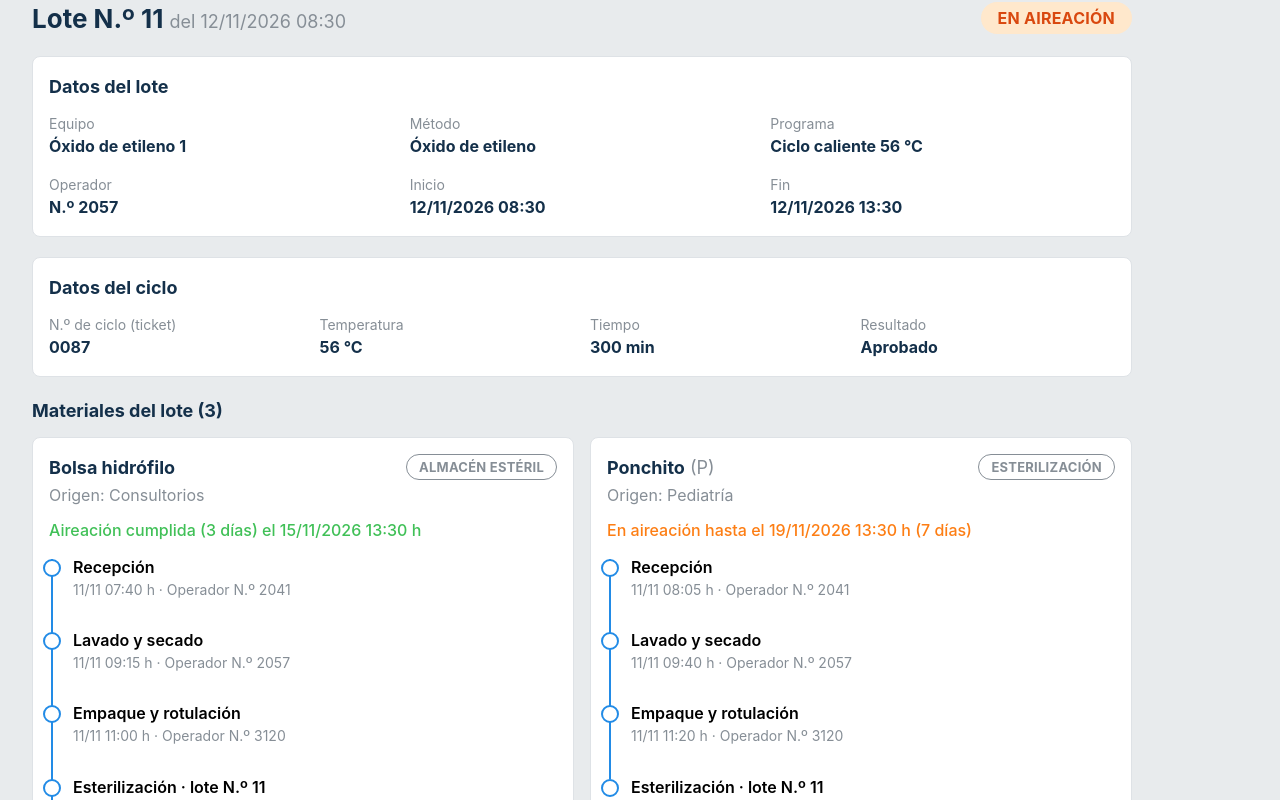
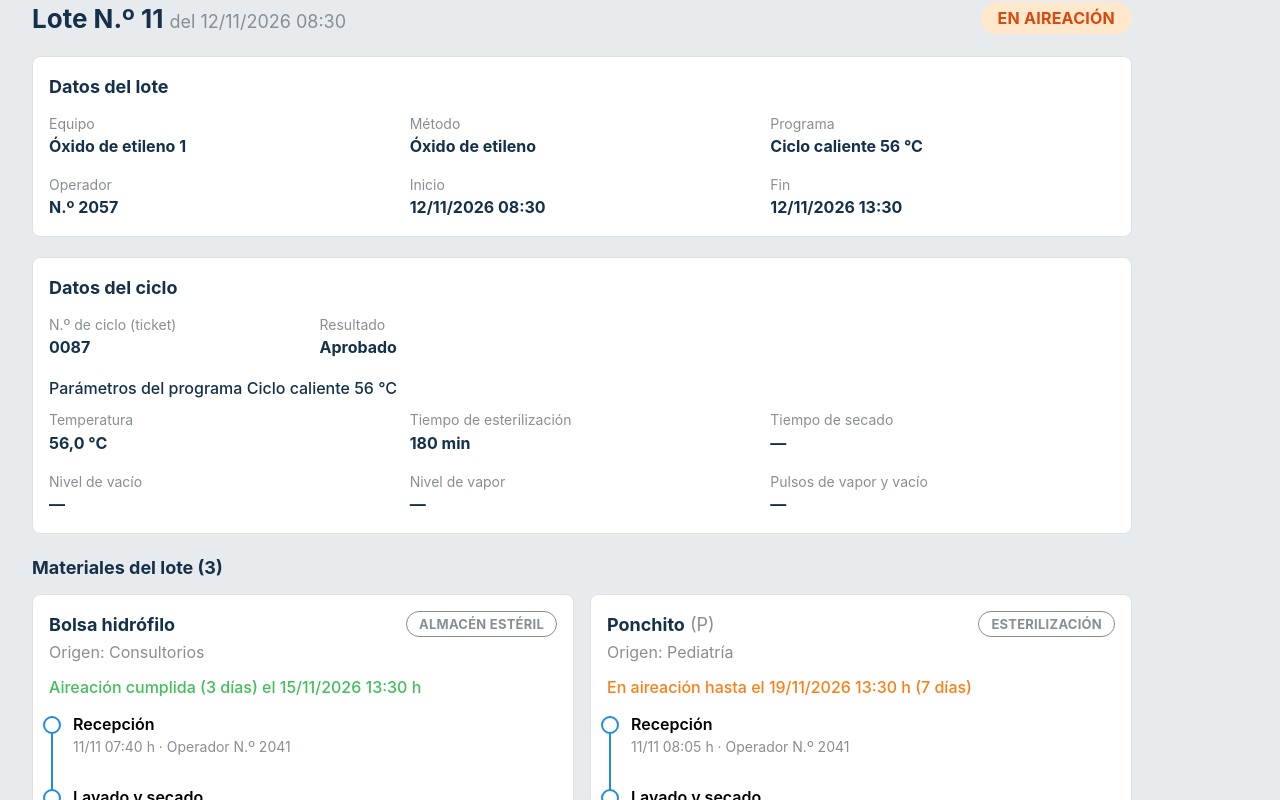
Before and after one commit to hernan-wolf-93/ciclo, a React (Vite) app in the folder frontend/: page /lotes in a window 1280 px wide. Both pictures are taken after a click on the element 582 px from the left and 583 px from the top of the page. Shown: the part 720-1520 px from the top of the page. Built offline with nearby package versions, Linux system fonts and the light colour scheme.

Commit message:
feat: datos del ciclo desde los parámetros del programa y lote.numero_ciclo

```diff
--- a/frontend/src/mocks/lotes.ts
+++ b/frontend/src/mocks/lotes.ts
@@ -34,13 +34,47 @@ const EQUIPOS: Equipo[] = [
   { id: 5, nombre: 'Óxido de etileno 1', metodo_id: 3, metodo: metodo(3) },
 ]
 
+// * Parámetros reales del autoclave, tomados de las fotos de su panel
+// * (informe del autoclave, 13/11/2026).
+// ! Los parámetros de programa y los programas Líquidos y Priones necesitan
+// ! la migración 0008: hoy la base solo tiene nombre y metodo_id, y carga
+// ! Textil, Instrumental y Gomas.
 const PROGRAMAS: Programa[] = [
-  { id: 1, nombre: 'Textil 134 °C', metodo_id: 1 },
-  { id: 2, nombre: 'Instrumental 134 °C', metodo_id: 1 },
-  { id: 3, nombre: 'Gomas 121 °C', metodo_id: 1 },
-  // ? Confirmado por el servicio, pero todavía no está en la base:
-  // ? el DER lo prevé en la migración 0008.
-  { id: 4, nombre: 'Ciclo caliente 56 °C', metodo_id: 3 },
+  {
+    id: 1, nombre: 'Textil 134 °C', metodo_id: 1,
+    temperatura_c: 134, tiempo_esterilizacion_min: 10, tiempo_secado_min: 10,
+    vacio_bar: -0.75, vapor_bar: 1, pulsos: 2,
+  },
+  {
+    id: 2, nombre: 'Instrumental 134 °C', metodo_id: 1,
+    temperatura_c: 134, tiempo_esterilizacion_min: 20, tiempo_secado_min: 30,
+    vacio_bar: -0.75, vapor_bar: 1, pulsos: 1,
+  },
+  // ? En la base se llama "Gomas 121 °C"; en el panel del autoclave, "Termolábil".
+  // ? Falta confirmar con el servicio que son el mismo programa.
+  {
+    id: 3, nombre: 'Termolábil 121 °C', metodo_id: 1,
+    temperatura_c: 121, tiempo_esterilizacion_min: 20, tiempo_secado_min: 20,
+    vacio_bar: -0.75, vapor_bar: 0.8, pulsos: 2,
+  },
+  {
+    id: 4, nombre: 'Líquidos 121 °C', metodo_id: 1,
+    temperatura_c: 121, tiempo_esterilizacion_min: 20, tiempo_secado_min: 0,
+    vacio_bar: -0.4, vapor_bar: 0, pulsos: 0,
+  },
+  {
+    id: 5, nombre: 'Priones 134 °C', metodo_id: 1,
+    temperatura_c: 134, tiempo_esterilizacion_min: 60, tiempo_secado_min: 20,
+    vacio_bar: -0.75, vapor_bar: 1, pulsos: 2,
+  },
+  // ? Nombre confirmado por el servicio. El informe solo cubre el autoclave.
+  // ? Los 180 min salen de una foto del panel del equipo de óxido de etileno,
+  // ? que muestra "Ciclo 55°C" (no 56): falta confirmarlo. El resto, sin dato.
+  {
+    id: 6, nombre: 'Ciclo caliente 56 °C', metodo_id: 3,
+    temperatura_c: 56, tiempo_esterilizacion_min: 180, tiempo_secado_min: null,
+    vacio_bar: null, vapor_bar: null, pulsos: null,
+  },
 ]
 
 const ETAPAS: Etapa[] = [
@@ -163,7 +197,7 @@ const loteViejo: LoteDetalle = {
   equipo: equipo(1),
   programa: programa(3),
   operador: operador(3),
-  ciclo: { numero_ciclo: '0412', temperatura_c: 121, tiempo_min: 65 },
+  numero_ciclo: '0412',
   reemplazado_por: null,
   reemplaza_a: null,
   items: [
@@ -188,16 +222,16 @@ const loteOxido: LoteDetalle = {
   id: 2,
   numero: 11,
   equipo_id: 5,
-  programa_id: 4,
+  programa_id: 6,
   operador_id: 2,
   inicio: momento(4, '08:30'),
   fin: momento(4, '13:30'),
   resultado: 'aprobado',
   observacion: null,
   equipo: equipo(5),
-  programa: programa(4),
+  programa: programa(6),
   operador: operador(2),
-  ciclo: { numero_ciclo: '0087', temperatura_c: 56, tiempo_min: 300 },
+  numero_ciclo: '0087',
   reemplazado_por: null,
   reemplaza_a: null,
   items: [
@@ -248,7 +282,7 @@ const loteAutoclave: LoteDetalle = {
   equipo: equipo(1),
   programa: programa(1),
   operador: operador(1),
-  ciclo: { numero_ciclo: '1187', temperatura_c: 134, tiempo_min: 45 },
+  numero_ciclo: '1187',
   reemplazado_por: null,
   reemplaza_a: null,
   items: [
@@ -330,7 +364,7 @@ const loteFallido: LoteDetalle = {
   equipo: equipo(2),
   programa: programa(2),
   operador: operador(3),
-  ciclo: { numero_ciclo: '2231', temperatura_c: 128, tiempo_min: 40 },
+  numero_ciclo: '2231',
   reemplazado_por: { id: 5, numero: 14 },
   reemplaza_a: null,
   items: itemsReesterilizados,
@@ -349,7 +383,7 @@ const loteReemplazo: LoteDetalle = {
   equipo: equipo(1),
   programa: programa(2),
   operador: operador(1),
-  ciclo: { numero_ciclo: '1188', temperatura_c: 134, tiempo_min: 50 },
+  numero_ciclo: '1188',
   reemplazado_por: null,
   reemplaza_a: { id: 4, numero: 13 },
   items: itemsReesterilizados,
@@ -369,7 +403,7 @@ const loteEnCurso: LoteDetalle = {
   equipo: equipo(1),
   programa: programa(1),
   operador: operador(2),
-  ciclo: { numero_ciclo: '1189', temperatura_c: null, tiempo_min: null },
+  numero_ciclo: '1189',
   reemplazado_por: null,
   reemplaza_a: null,
   items: [
--- a/frontend/src/pages/Lotes.tsx
+++ b/frontend/src/pages/Lotes.tsx
@@ -30,6 +30,16 @@ function hora(iso: string) {
 
 // El número de lote va del 1 al 999 y se reinicia: lo mostramos con dos cifras
 const numeroLote = (n: number) => String(n).padStart(2, '0')
+
+// Números con coma decimal, como en el panel del equipo: "-0,75", "134,0"
+function numero(n: number, decimales = 0) {
+  return n.toLocaleString('es-AR', { minimumFractionDigits: decimales, maximumFractionDigits: decimales })
+}
+
+// "30 min", "-0,75 bar" o "—" si el programa no tiene ese dato
+function conUnidad(n: number | null, unidad: string, decimales = 0) {
+  return n !== null ? `${numero(n, decimales)} ${unidad}` : '—'
+}
 
 // ---------------------------------------------------------------------------
 // Estado del lote: no se guarda, se deduce
@@ -245,7 +255,7 @@ interface DetalleLoteProps {
 function DetalleLote({ lote, ahora, onVerLote }: DetalleLoteProps) {
   const aireacionLote = finAireacionLote(lote.equipo, lote.fin, lote.items.map((i) => i.servicio))
   const estado = ESTADOS[deducirEstado(lote.fin, lote.resultado, aireacionLote, ahora)]
-  const { ciclo, reemplazado_por, reemplaza_a } = lote
+  const { programa, reemplazado_por, reemplaza_a } = lote
 
   return (
     <Stack gap="lg">
@@ -309,22 +319,25 @@ function DetalleLote({ lote, ahora, onVerLote }: DetalleLoteProps) {
         <Text fw={700} size="lg" mb="sm">
           Datos del ciclo
         </Text>
+        {/* ! Provisorio: lote.numero_ciclo y los parámetros del programa necesitan la migración 0008 */}
         <SimpleGrid cols={{ base: 2, sm: 4 }} spacing="md">
-          {/* ! Provisorio: datos del ticket del equipo, falta confirmar qué trae */}
-          <Dato etiqueta="N.º de ciclo (ticket)" valor={ciclo?.numero_ciclo ?? '—'} />
-          <Dato
-            etiqueta="Temperatura"
-            valor={ciclo?.temperatura_c != null ? `${ciclo.temperatura_c} °C` : '—'}
-          />
-          <Dato etiqueta="Tiempo" valor={ciclo?.tiempo_min != null ? `${ciclo.tiempo_min} min` : '—'} />
+          <Dato etiqueta="N.º de ciclo (ticket)" valor={lote.numero_ciclo ?? '—'} />
           {/* lote.resultado */}
           <Dato etiqueta="Resultado" valor={lote.resultado ? ESTADOS[lote.resultado].texto : 'Pendiente'} />
         </SimpleGrid>
-        {!ciclo && (
-          <Text c="dimmed" mt="sm">
-            Todavía no se cargó el ticket del equipo.
-          </Text>
-        )}
+
+        {/* Parámetros del programa: el encabezado del ticket los repite */}
+        <Text fw={500} mt="md" mb="xs">
+          Parámetros del programa {programa.nombre}
+        </Text>
+        <SimpleGrid cols={{ base: 2, sm: 3 }} spacing="md">
+          <Dato etiqueta="Temperatura" valor={`${numero(programa.temperatura_c, 1)} °C`} />
+          <Dato etiqueta="Tiempo de esterilización" valor={`${programa.tiempo_esterilizacion_min} min`} />
+          <Dato etiqueta="Tiempo de secado" valor={conUnidad(programa.tiempo_secado_min, 'min')} />
+          <Dato etiqueta="Nivel de vacío" valor={conUnidad(programa.vacio_bar, 'bar', 2)} />
+          <Dato etiqueta="Nivel de vapor" valor={conUnidad(programa.vapor_bar, 'bar', 2)} />
+          <Dato etiqueta="Pulsos de vapor y vacío" valor={programa.pulsos !== null ? String(programa.pulsos) : '—'} />
+        </SimpleGrid>
       </Paper>
 
       <section>
```
Also changed, not shown: frontend/src/types.ts (+14 -10 lines).
